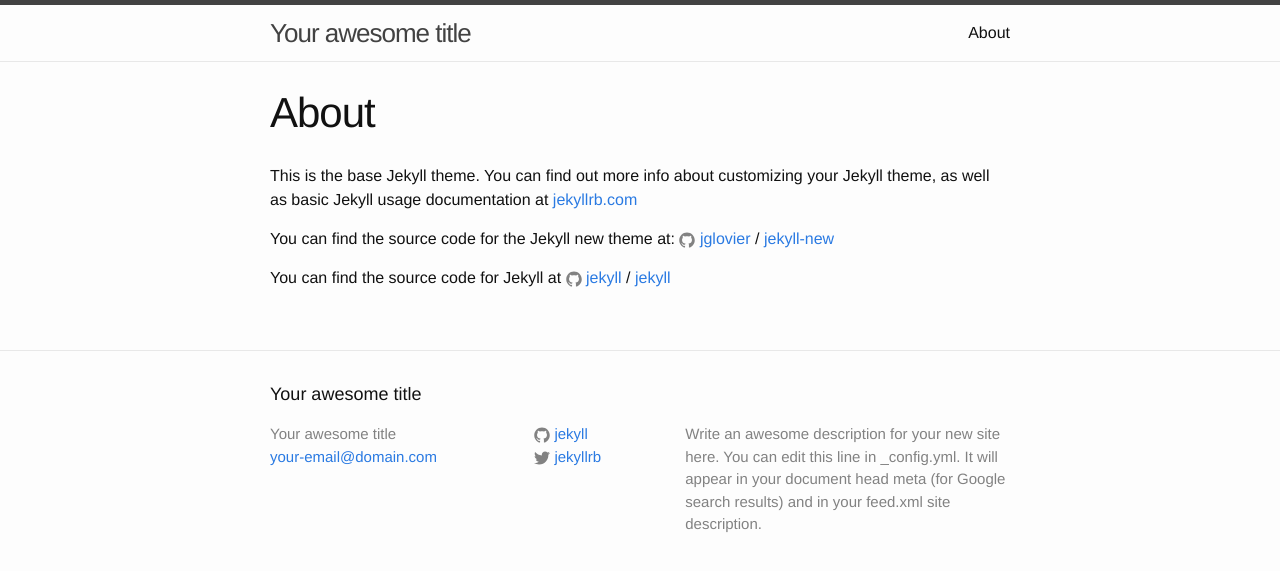
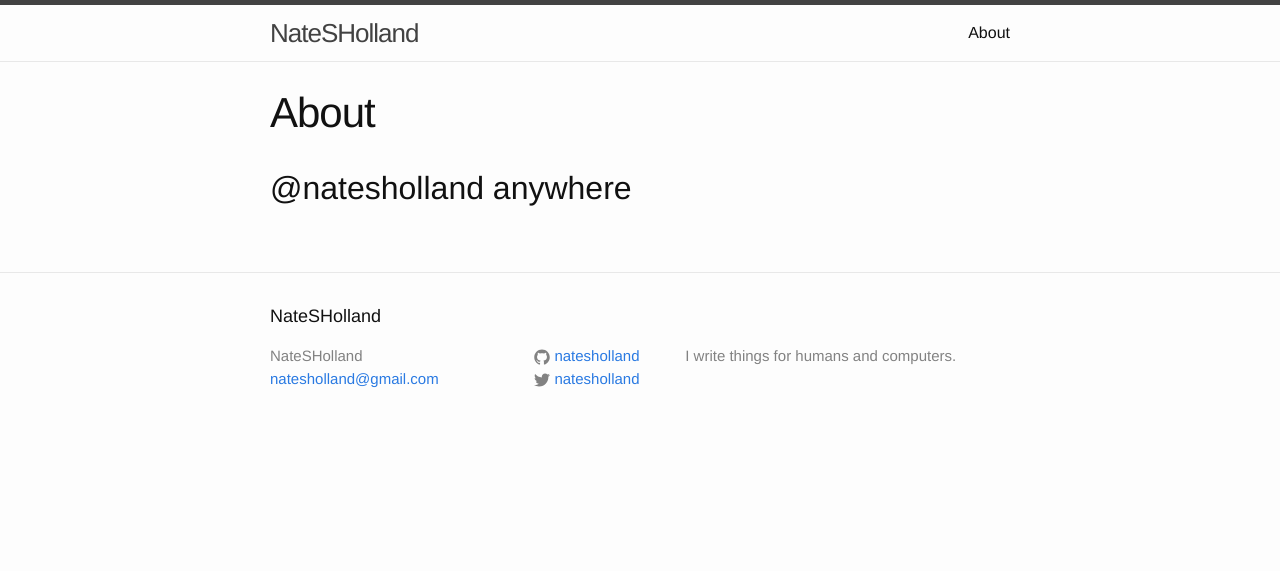
Before and after one commit to natesholland/natesholland.github.io, a Jekyll site: the page built from about.md, in a window 1280 px wide. Shown: the top 571 px of the page. Built offline with Jekyll 4.4.1, drawn with Linux system fonts in a browser that asks for light colours.

Commit message:
Filling out basic skeleton of the blog post

```diff
--- a/_config.yml
+++ b/_config.yml
@@ -6,16 +6,14 @@
 # 'jekyll serve'. If you change this file, please restart the server process.
 
 # Site settings
-title: Your awesome title
-email: your-email@domain.com
+title: NateSHolland
+email: natesholland@gmail.com
 description: > # this means to ignore newlines until "baseurl:"
-  Write an awesome description for your new site here. You can edit this
-  line in _config.yml. It will appear in your document head meta (for
-  Google search results) and in your feed.xml site description.
+  I write things for humans and computers.
 baseurl: "" # the subpath of your site, e.g. /blog
-url: "http://yourdomain.com" # the base hostname & protocol for your site
-twitter_username: jekyllrb
-github_username:  jekyll
+url: "https://natesholland.github.io/" # the base hostname & protocol for your site
+twitter_username: natesholland
+github_username: natesholland
 
 # Build settings
 markdown: kramdown
--- a/about.md
+++ b/about.md
@@ -3,13 +3,4 @@
 title: About
 permalink: /about/
 ---
-
-This is the base Jekyll theme. You can find out more info about customizing your Jekyll theme, as well as basic Jekyll usage documentation at [jekyllrb.com](http://jekyllrb.com/)
-
-You can find the source code for the Jekyll new theme at:
-{% include icon-github.html username="jglovier" %} /
-[jekyll-new](https://github.com/jglovier/jekyll-new)
-
-You can find the source code for Jekyll at
-{% include icon-github.html username="jekyll" %} /
-[jekyll](https://github.com/jekyll/jekyll)
+## @natesholland anywhere
```
Also changed, not shown: _posts/2016-02-08-first-test-post.markdown (added, +15 -0 lines), _posts/2016-02-08-welcome-to-jekyll.markdown (deleted, +0 -25 lines).
